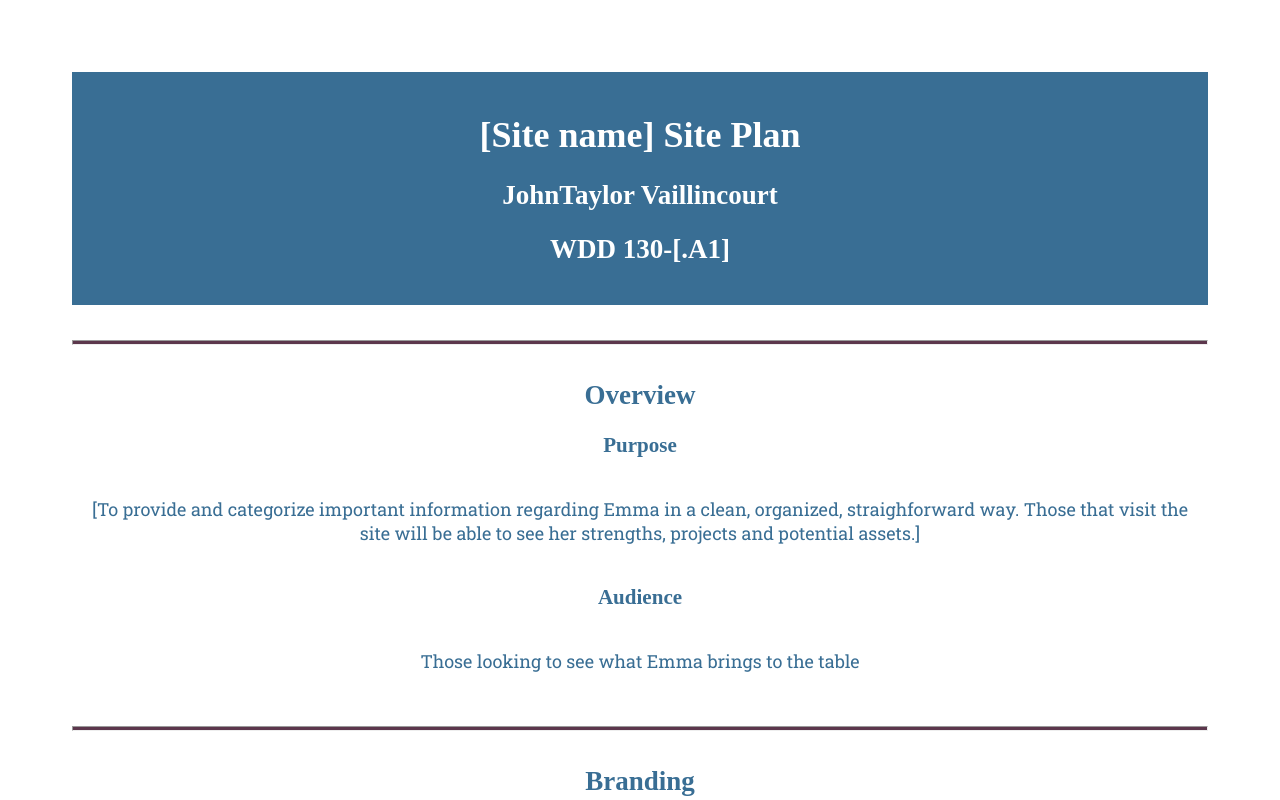
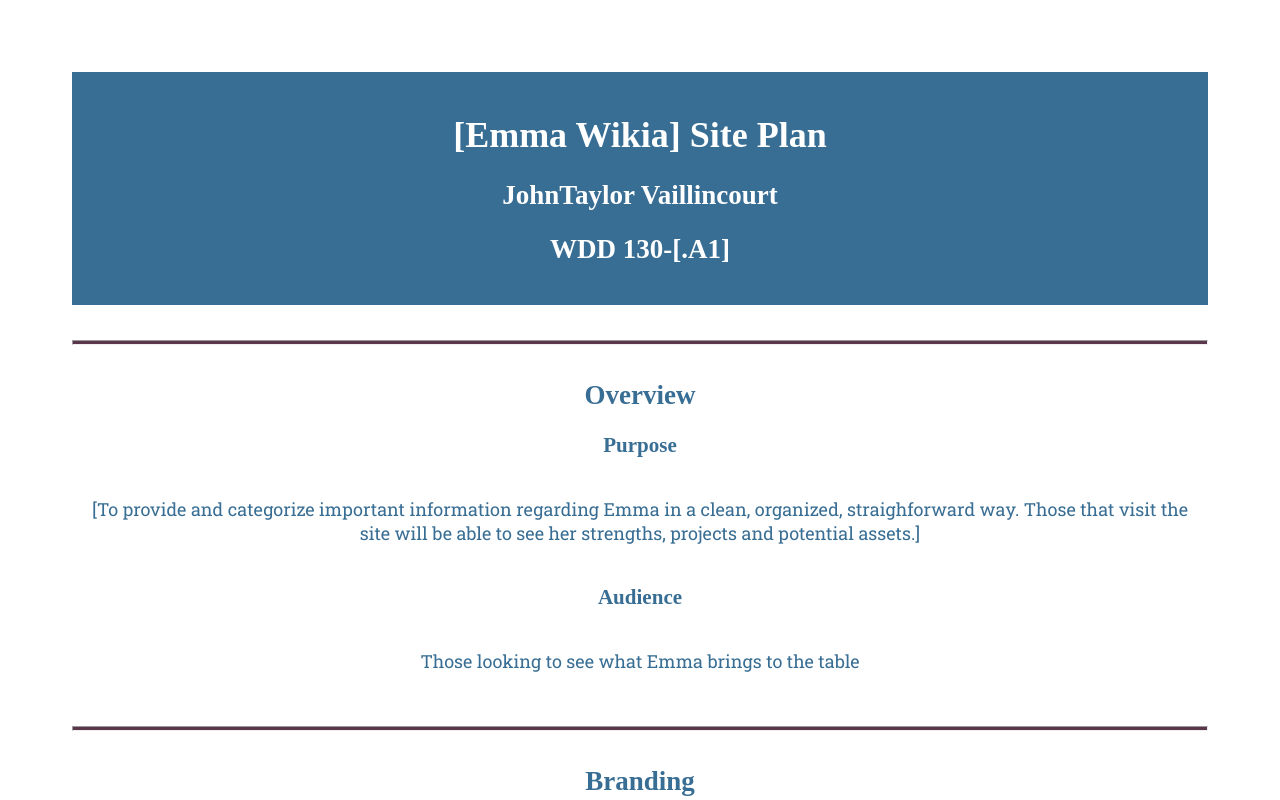
Before and after one commit to johntaylorv/wdd130, a plain HTML site: page emmav/site-plan.html in a window 1280 px wide. Shown: the top 800 px of the page. Drawn offline with Linux system fonts and the light colour scheme; a web font is replaced by a local one.

Commit message:
site name added

```diff
--- a/emmav/site-plan.html
+++ b/emmav/site-plan.html
@@ -10,7 +10,7 @@
 
   <body>
     <header>
-      <h1>[Site name] Site Plan</h1>
+      <h1>[Emma Wikia] Site Plan</h1>
       <h2>JohnTaylor Vaillincourt</h2>
       <h2>WDD 130-[.A1]</h2>
       <!-- In the header above, add the name or your site, your name and class number. For example if you are in section 3 you would put WDD 130.03 -->
```
